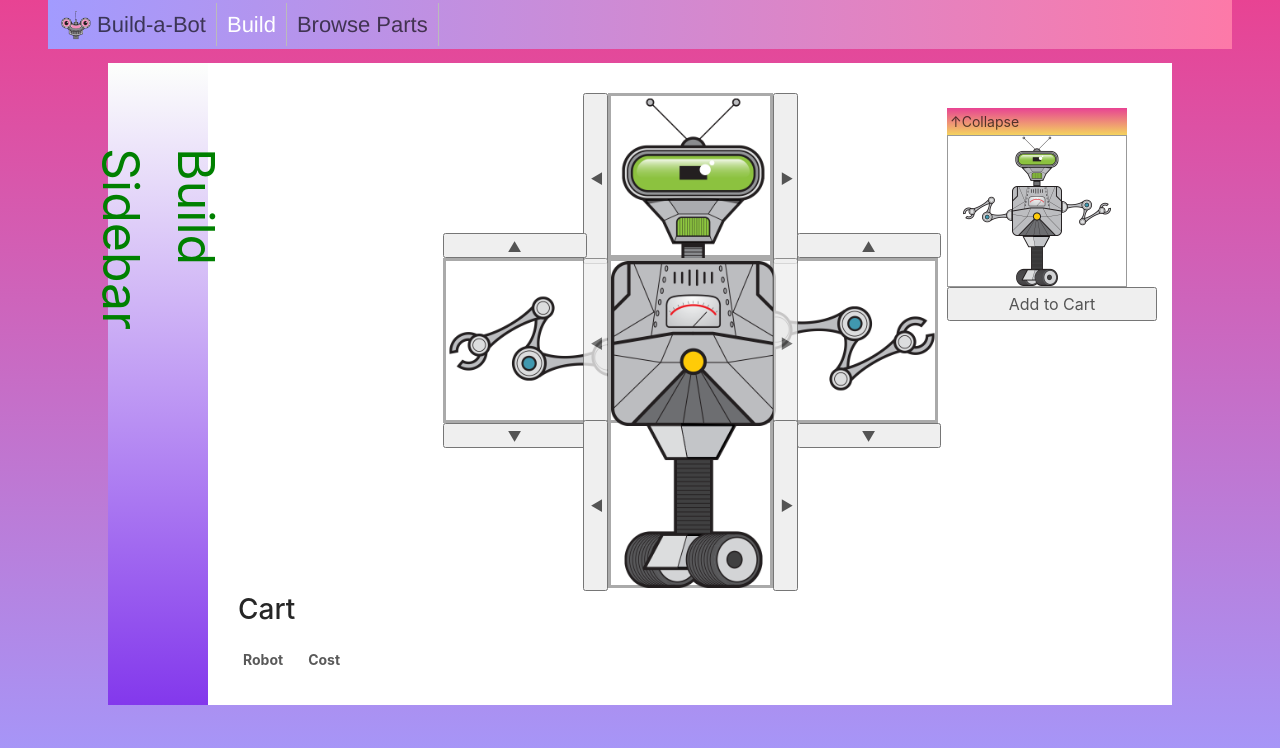
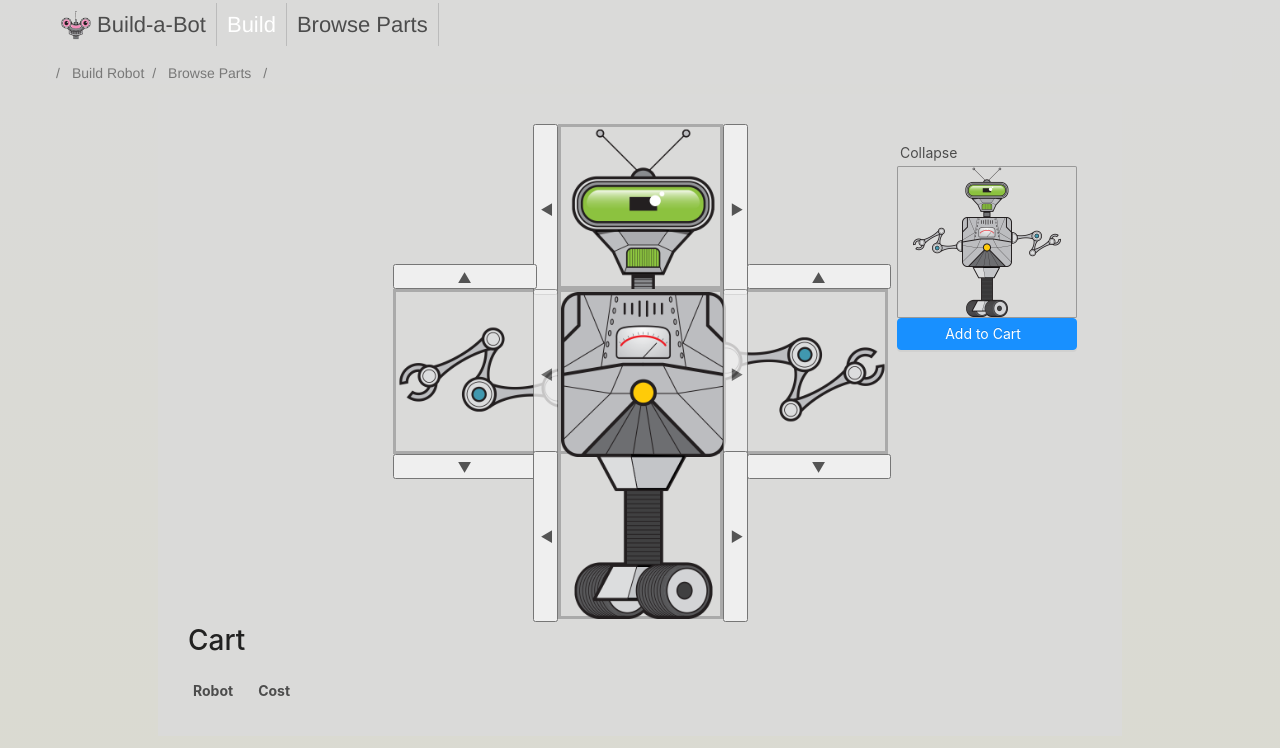
Before and after one commit to vasylyuskiv/build-a-bot, a Vue app: page /build in a window 1280 px wide. Shown: the top 748 px of the page. Built offline with nearby package versions, Linux system fonts and the light colour scheme.

Commit message:
some Antd is here finally

```diff
--- a/package.json
+++ b/package.json
@@ -8,6 +8,7 @@
     "lint": "vue-cli-service lint"
   },
   "dependencies": {
+    "@ant-design/colors": "^3.2.1",
     "ant-design-vue": "^1.3.16",
     "babel-plugin-syntax-jsx": "^6.18.0",
     "babel-plugin-transform-runtime": "^6.23.0",
--- a/src/App.vue
+++ b/src/App.vue
@@ -21,15 +21,32 @@
             </router-link>
           </li>
         </ul>
+        <a-breadcrumb>
+          <router-link active-class="nav-high" class="nav-link" :to="{ name: 'Home'}" exact>
+          <a-breadcrumb-item href="">
+            <a-icon type="home" />
+          </a-breadcrumb-item>
+          </router-link>
+          <router-link active-class="nav-high" class="nav-link" :to="{ name: 'Build'}" exact>
+          <a-breadcrumb-item href="">
+            <a-icon type="user" />
+            <span>Build Robot</span>
+          </a-breadcrumb-item>
+          </router-link>
+          <router-link active-class="nav-high" class="nav-link" :to="{ name: 'BrowseParts'}" exact>
+          <a-breadcrumb-item>
+            Browse Parts
+          </a-breadcrumb-item>
+          </router-link>
+        </a-breadcrumb>
       </nav>
-
       </header>
   </div>
     <div class="container">
-      <aside class="aside">
+      <!--<aside class="aside">
         <router-view name="sidebar"/>
 
-      </aside>
+      </aside>-->
     <main>
     <router-view/>
     </main>
@@ -38,6 +55,7 @@
 </template>
 
 <script>
+  import { blue } from '@ant-design/colors';
 
 export default {
   name: 'app',
@@ -50,7 +68,7 @@ export default {
 </script>
 <style>
   body{
-    background: linear-gradient(to bottom, #e84393,#a29bfe );
+    background: linear-gradient(to bottom, #DADAD9,#DADAD1 );
     background-attachment: fixed;
   }
 </style>
@@ -62,12 +80,12 @@ export default {
 }
   main {
     padding: 30px;
-background-color: white;
+background-color: #DADAD9;
 width: 964px;
 min-height: 300px;
   }
 header {
-  background: linear-gradient(to right,#a29bfe,#fd79a8);
+  background: linear-gradient(to right,#DADAD9,#DADAD9);
   width: 1184px;
   margin: 0 auto;
 }
--- a/src/Shared/CollapsibleSection.vue
+++ b/src/Shared/CollapsibleSection.vue
@@ -1,8 +1,8 @@
 <template>
   <div >
     <div class="header">
-      <span v-if="open" @click="open = !open ">&#8593;Collapse</span>
-      <span v-if="!open" @click="open = !open ">&#8595;Expend</span>
+      <span v-if="open" @click="open = !open "><a-icon type="caret-up" />Collapse</span>
+      <span v-if="!open" @click="open = !open "><a-icon type="caret-down" />Expend</span>
     </div>
     <slot v-if="open">
 
@@ -21,7 +21,7 @@
 
 <style scoped>
   .header {
-    background: linear-gradient(to bottom, #e84393,#F4D35E );
+    background: linear-gradient(to bottom, #DADAD9,#DADAD9 );
     padding: 3px;
     cursor: pointer;
 
--- a/src/sidebar/SidebarBuild.vue
+++ b/src/sidebar/SidebarBuild.vue
@@ -13,8 +13,8 @@ export default {
 
 <style scoped>
   .sidebar{
-    font-size: 50px;
+    font-size: 30px;
     transform: rotate(90deg);
-    color: green;
+
   }
 </style>
--- a/src/sidebar/SidebarStandart.vue
+++ b/src/sidebar/SidebarStandart.vue
@@ -13,7 +13,7 @@ export default {
 
 <style scoped>
   .sidebar{
-    font-size: 50px;
+    font-size: 30px;
     transform: rotate(90deg);
   }
 </style>
```
Also changed, not shown: src/main.js (+6 -3 lines), src/build/RobotBuilder.vue.
